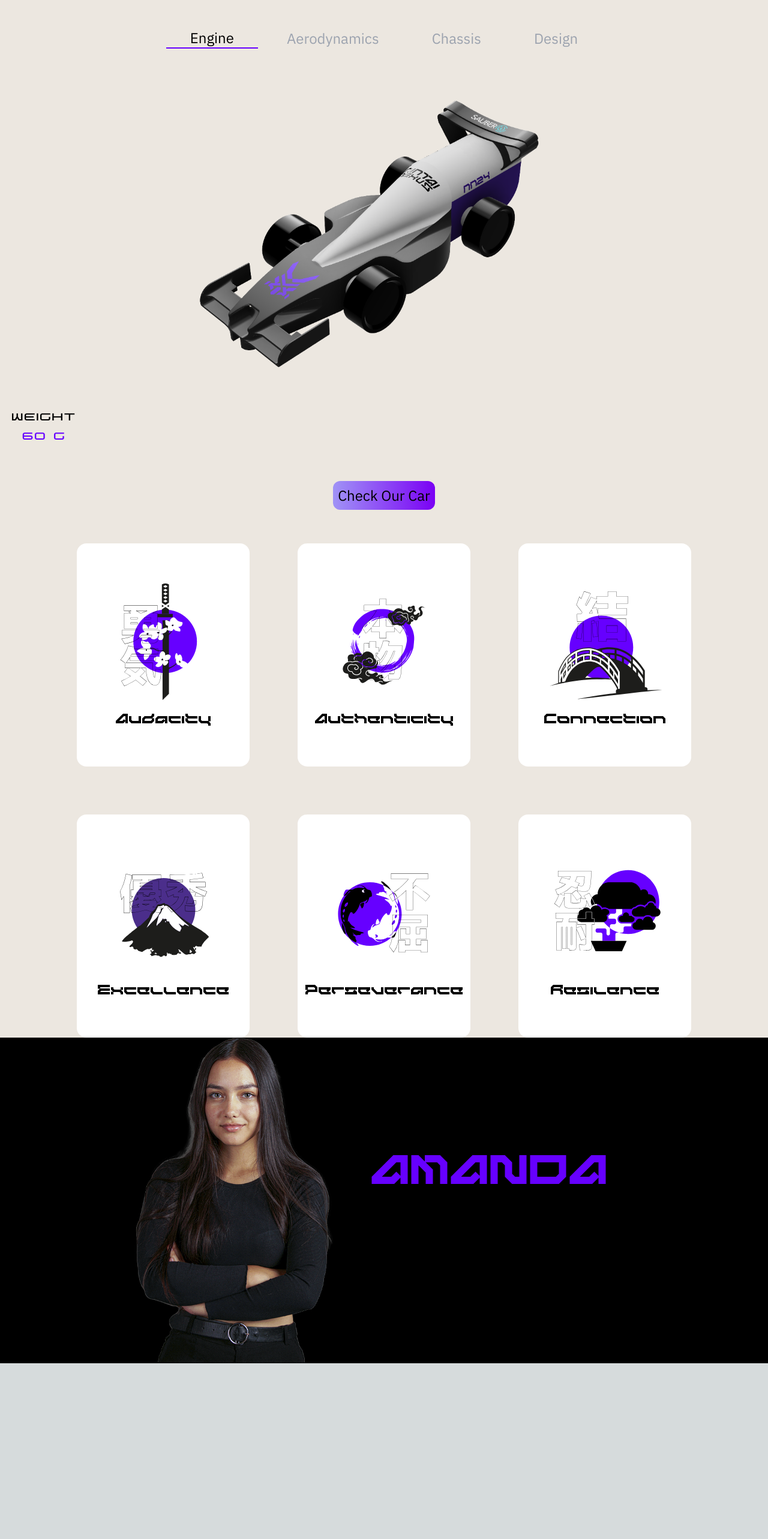
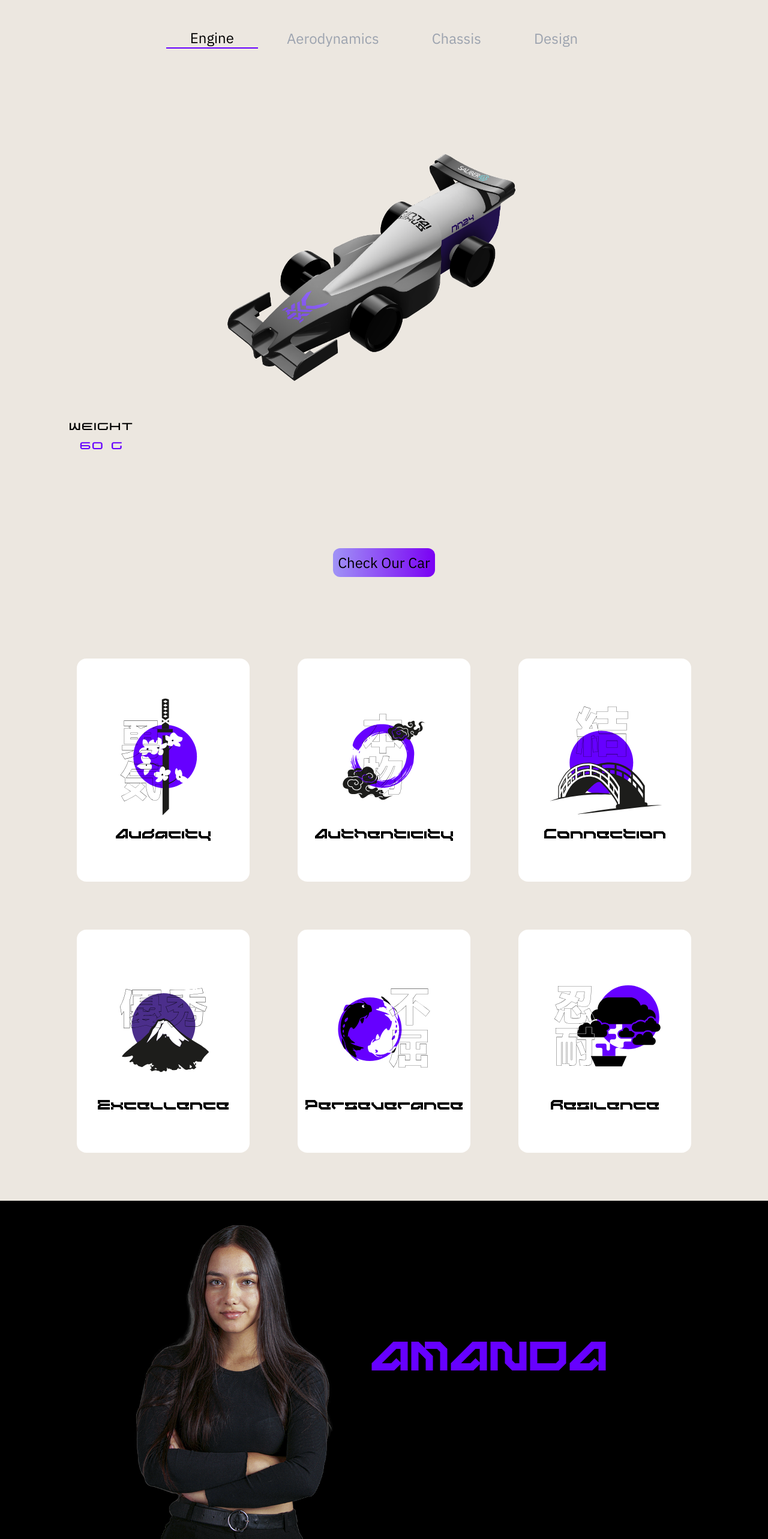
Before and after one commit to Villarley/Nintai-Nexus, a Next.js app: page / in a window 1280 px wide. Shown: the part 1100-3666 px from the top of the page at 60% size. Before the commit the page ends 3373 px from the top, so only its background shows below. Built offline with nearby package versions, Linux system fonts and the light colour scheme.

Commit message:
Aded Car Images

```diff
--- a/src/assets/Car/index.js
+++ b/src/assets/Car/index.js
@@ -1,2 +1,4 @@
 export { default as NN24 } from "./NN24.png"
 export { default as SideNN24 } from "./SideNN24.png"
+export { default as LeftNN24 } from "./LeftNN24.png"
+export { default as FrontNN24 } from "./FrontNN24.png"
--- a/src/components/CarDetails.jsx
+++ b/src/components/CarDetails.jsx
@@ -1,7 +1,7 @@
 import React, { useState } from "react"
 import Image from "next/image"
 import nebula from "@next/font/local"
-import { NN24, SideNN24 } from "@/assets/Car"
+import { NN24, SideNN24, LeftNN24, FrontNN24 } from "@/assets/Car"
 import { TabButton, TabContent } from "@/components/Tabs"
 import { Nebula } from "@/components/Text"
 import { Cta } from "@/components/Buttons"
@@ -47,8 +47,8 @@ function Tab() {
         </div>
         </TabContent>
       <TabContent isActive={isActive === 1}><Image src={SideNN24} alt=""/></TabContent>
-      <TabContent isActive={isActive === 2}>Chassis</TabContent>
-      <TabContent isActive={isActive === 3}>Design</TabContent>
+      <TabContent isActive={isActive === 2}><Image src={LeftNN24} alt=""/> </TabContent>
+      <TabContent isActive={isActive === 3}><Image src={FrontNN24} alt=""/> </TabContent>
       <Cta>Check Our Car</Cta>
     </div>
   )
--- a/src/components/Sponsors.jsx
+++ b/src/components/Sponsors.jsx
@@ -23,12 +23,12 @@ const SponsorsData = [
   },
   {
     Img: GTW,
-    Dir: "https://www.GTW.com/",
+    Dir: "https://www.GTW.cr/",
     Name: "GTW"
   },
   {
     Img: ItalianImportRacing,
-    Dir: "https://www.ItalianImportRacing.com/",
+    Dir: "https://www.facebook.com/italianimportracing/",
     Name: "Italian Import Racing"
   }
 ]
--- a/src/components/Tabs/TabContent.jsx
+++ b/src/components/Tabs/TabContent.jsx
@@ -1,5 +1,5 @@
 import React from 'react'
 
 export default function TabContent({ children, isActive }) {
-  return isActive ? <div>{ children }</div> : null
+  return isActive ? <div className="md:p-24">{ children }</div> : null
 }
--- a/src/components/TeamCarousel.jsx
+++ b/src/components/TeamCarousel.jsx
@@ -23,7 +23,7 @@ export default function TeamCarousel() {
         delay: 2000,
         disableOnInteraction: false,
       }} className=" h-full bg-black flex justify-center items-center">
-        {members.map((member, index) => (
+        {members?.map((member, index) => (
             <SwiperSlide key={index} className="bg-black">
                 <TeamMember Img={member.Img} Name={member.Name} Surname={member.Surname} Role={member.Role} Height={member.Height} Width={member.Width}/>
             </SwiperSlide>
--- a/src/components/TeamMember.jsx
+++ b/src/components/TeamMember.jsx
@@ -9,13 +9,14 @@ const IBM_Plex = IBM_Plex_Sans({
     })
 
 export default function TeamMember({ Name, Surname, Role, Img, Height, Width }) {
+      console.log(Height, Width)
       return (
-      <div className="flex flex-row gap-12 items-center justify-center">
-            <Image src={Img} alt={Name} width={Width} height={Height} />
+      <div className="flex flex-row gap-12 items-center justify-center p-10">
+            <Image src={Img} alt={Name} height={Height} width={Width} />
             <div className="">
-                  <Kleemax><h1 className="text-6xl text-Indigo">{Name}</h1><h1 className="text-6xl">{Surname}</h1></Kleemax>
-                  <h3 className="font-Ibm text-2xl">{Role}</h3>
+                  <Kleemax><h1 className="text-lg sm:text-2xl md:text-6xl text-Indigo">{Name}</h1><h1 className="text-lg sm:text-2xl md:text-6xl">{Surname}</h1></Kleemax>
+                  <h3 className="font-Ibm text-md sm:text-lg md:text-2xl">{Role}</h3>
             </div>
       </div>
-      );
+      )
       }
--- a/src/components/Values.jsx
+++ b/src/components/Values.jsx
@@ -12,7 +12,7 @@ export default function Values() {
         {Name:"Resilence", Img:Resilence}
     ]
   return (
-    <div className="bg-Bone flex justify-center flex-wrap gap-20">
+    <div className="bg-Bone flex justify-center flex-wrap gap-20 py-20">
         {values.map((value, index) => (
            <Card key={index} Img={value.Img} Name={value.Name}/>
         ))}
```
Also changed, not shown: src/assets/Car/FrontNN24.png (added), src/assets/Car/LeftNN24.png (added).
